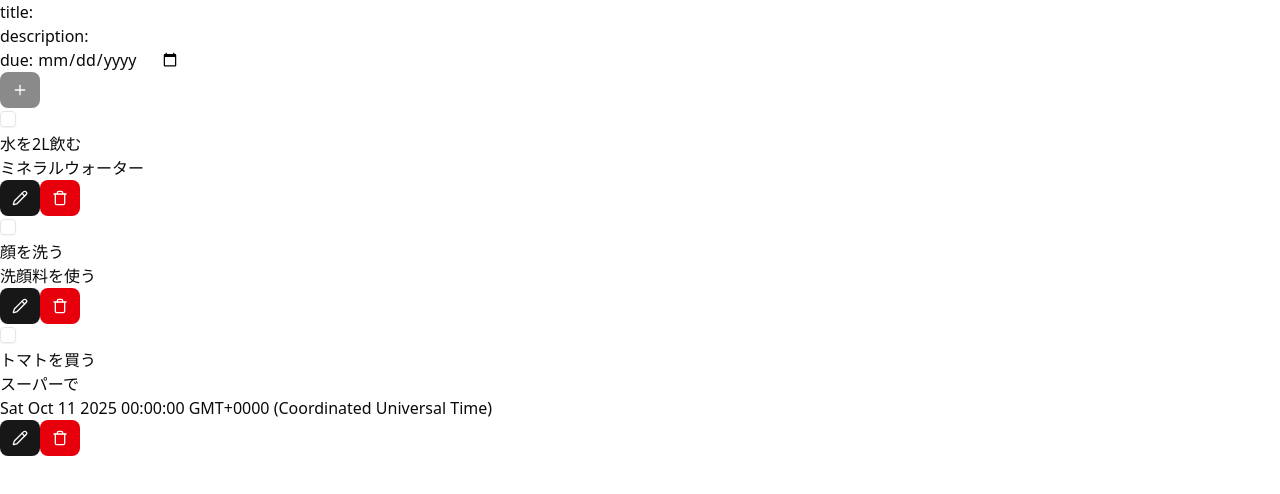
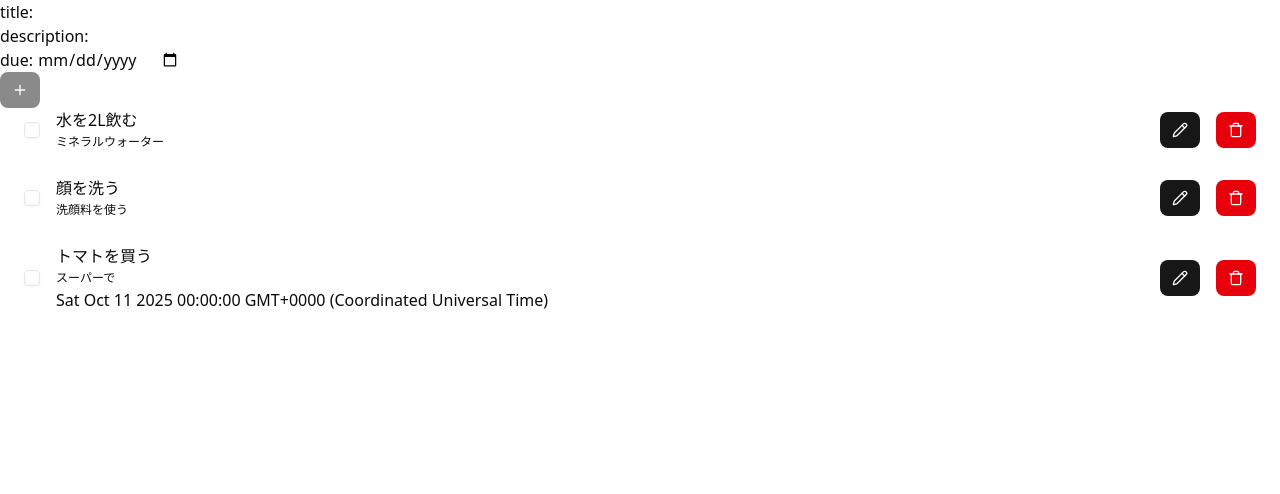
Before and after one commit to 0ngk/react-todo-app, a Next.js app: page / in a window 1280 px wide. Shown: the top 494 px of the page. Built offline with nearby package versions, Linux system fonts and the light colour scheme.

Commit message:
feat(app/TodoList.tsx): improve todos UI

```diff
--- a/app/TodoList.tsx
+++ b/app/TodoList.tsx
@@ -11,9 +11,11 @@ type SetIsEditing = Dispatch<SetStateAction<boolean>>;
 
 export const TodoList = ({ todos, setTodos }: { todos: Todo[], setTodos: SetTodos }) => {
   return (
-    <div>
+    <div className="container mx-auto">
       <TodoForm todos={todos} setTodos={setTodos}/>
+      <div className="px-6 grid gap-6">
         { todos.map(todo => <Todo key={todo.id} todo={todo} setTodos={setTodos} />) }
+      </div>
     </div>
   );
 }
@@ -96,46 +98,41 @@ const Todo = ({todo, setTodos }: { todo: Todo, setTodos: SetTodos }) => {
   const [isEditing, setIsEditing] = useState(false)
 
   return (
-    <div>
-      <TodoLeft setTodos={setTodos} id={todo.id} isCompleted={todo.isCompleted} />
-      <TodoCenter isEditing={isEditing} todo={todo} todoForEdit={todoForEdit} setTodoForEdit={SetTodoForEdit} />
+    <div className="flex items-center justify-between gap-4">
+      <TodoCenter setTodos={setTodos} isEditing={isEditing} todo={todo} todoForEdit={todoForEdit} setTodoForEdit={SetTodoForEdit} />
       <TodoRight setTodos={setTodos} isEditing={isEditing} setIsEditing={setIsEditing} todoForEdit={todoForEdit} id={todo.id} />
     </div>
   );
 }
 
-const TodoLeft = ({ setTodos, id, isCompleted }: { setTodos: SetTodos, id: string, isCompleted: boolean }) => {
+const TodoCenter = (
+  { setTodos, isEditing, todo, todoForEdit, setTodoForEdit }: {
+    setTodos: SetTodos, isEditing: boolean, todo: Todo, todoForEdit: Todo, setTodoForEdit: SetTodoForEdit
+  }
+) => {
   const handleCheck = () => {
     setTodos(todos_ => todos_.map(t_ => {
-      return t_.id === id ? {...t_, isCompleted: !t_.isCompleted}: t_;
+      return t_.id === todo.id ? {...t_, isCompleted: !t_.isCompleted}: t_;
     }))
   }
 
   return (
-    <CheckBox onChange={handleCheck} isChecked={isCompleted} />
-  );
-}
-
-const TodoCenter = (
-  { isEditing, todo, todoForEdit, setTodoForEdit }: {
-    isEditing: boolean, todo: Todo, todoForEdit: Todo, setTodoForEdit: SetTodoForEdit
-  }
-) => {
-  return (
-    <div>
+    <div className="flex items-center gap-4">
+      <CheckBox onChange={handleCheck} isChecked={todo.isCompleted} />
+      <div className="flex flex-col gap-0.5">
         {
           isEditing
           ? <div><input onChange={(e) => {
               setTodoForEdit({...todoForEdit, title: e.target.value})
             }} value={todoForEdit.title}/></div>
-        : <p>{todoForEdit.title}</p>
+          : <p className="font-medium">{todoForEdit.title}</p>
         }
         {
           isEditing
           ? <div><input onChange={(e) => {
               setTodoForEdit({...todoForEdit, description: e.target.value})
             }} value={todoForEdit.description}/></div>
-        : <p>{todoForEdit.description}</p>
+          : <p className="text-xs">{todoForEdit.description}</p>
         }
         {
           isEditing
@@ -144,6 +141,7 @@ const TodoCenter = (
             }} type="date" value={todoForEdit.due && convertToIso8601(todoForEdit.due)}/></div>
           : <p>{todoForEdit.due?.toString()}</p>
         }
+      </div>
     </div>
   );
 }
@@ -162,7 +160,7 @@ const TodoRight = (
     setTodos(todos_ => todos_.filter(t_ => t_.id !== id))
   }
   return (
-    <div>
+    <div className="flex justify-center items-center gap-4">
       <Button onClick={handleEdit}>
         {
           isEditing ? <Save /> : <Pencil />
```
Lines whose indentation alone changed are shown as unchanged.
